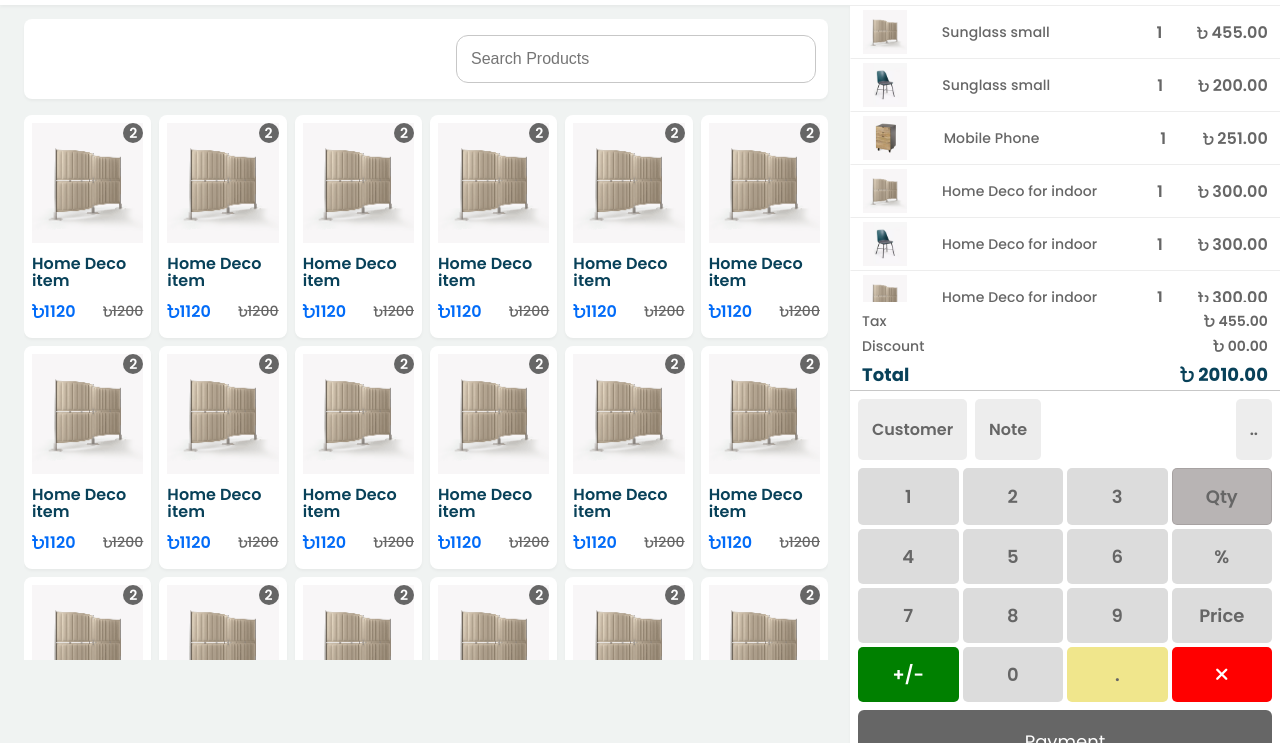
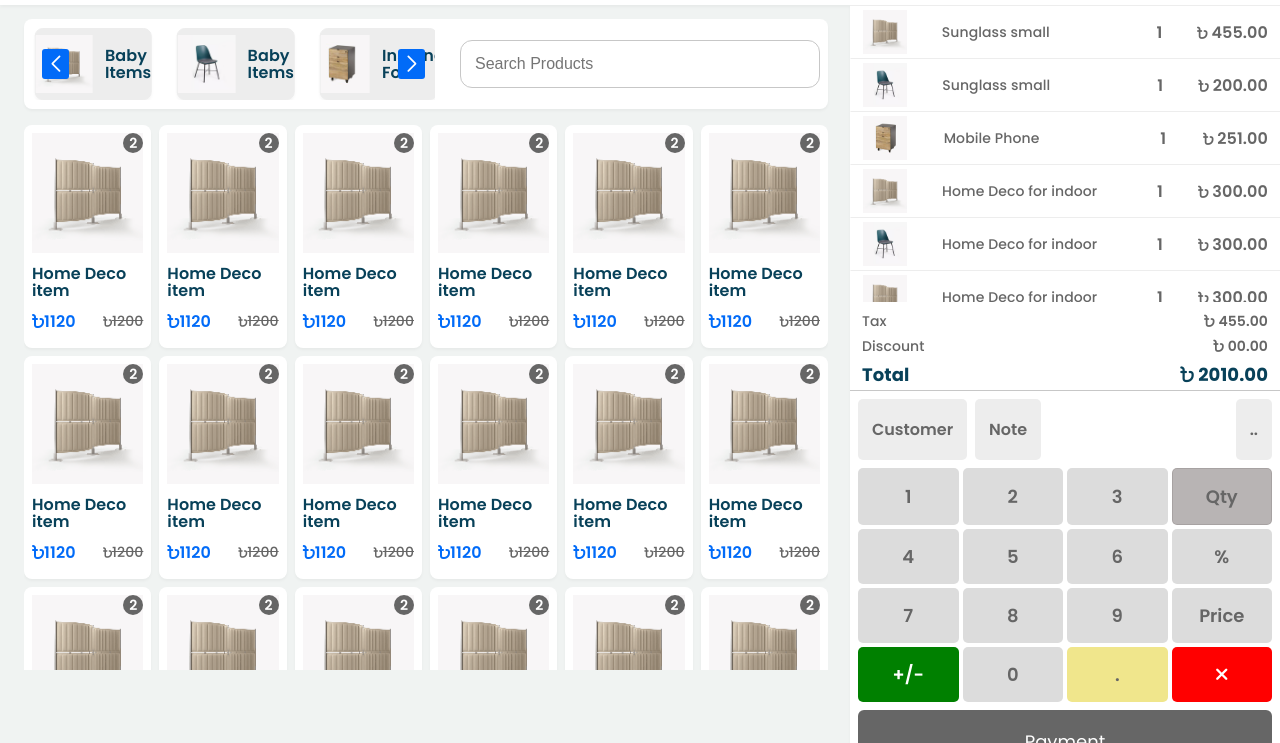
Before and after one commit to Tanvirahmed321110/Pos_Design, a plain HTML site: page index.html in a window 1280 px wide. Shown: the part 57-800 px from the top of the page. Drawn offline with nearby package versions, Linux system fonts and the light colour scheme.

Commit message:
slider added

```diff
--- a/index.html
+++ b/index.html
@@ -5,6 +5,8 @@
         <meta charset="UTF-8">
         <meta name="viewport" content="width=device-width, initial-scale=1.0">
         <title>POS</title>
+        <!-- Swiper CSS -->
+        <link rel="stylesheet" href="https://cdn.jsdelivr.net/npm/swiper/swiper-bundle.min.css" />
         <link rel="stylesheet" href="./static/css/common.css">
         <link rel="stylesheet" href="./static/css/pages/pos.css">
     </head>
@@ -319,12 +321,52 @@
 
                 <!--______ Category ______ -->
                 <div class="body-top my-shadow-1 my-flex-between">
-                    <div class="category">
-                        <div class="category-wrapper">
-                            <div class="slide">
-                                hello
+                    <div class="category ">
+                        <div class="swiper category-slider">
+                            <div class="swiper-wrapper">
+
+                                <!-- single slide -->
+                                <div class="swiper-slide">
+                                    <div class="my-card my-flex-center my-gap-3">
+                                        <img src="./static/images/Acoustic Bloc Screens.png">
+                                        <h5>Baby Items</h5>
+                                    </div>
+                                </div>
+                                <!-- single slide -->
+                                <div class="swiper-slide">
+                                    <div class="my-card my-flex-center my-gap-3">
+                                        <img src="./static/images/Acoustic Bloc Screens.png">
+                                        <h5>Baby Items</h5>
+                                    </div>
+                                </div>
+                                <!-- single slide -->
+                                <div class="swiper-slide">
+                                    <div class="my-card my-flex-center my-gap-3">
+                                        <img src="./static/images/Conference Chair.png">
+                                        <h5>Baby Items</h5>
+                                    </div>
+                                </div>
+                                <!-- single slide -->
+                                <div class="swiper-slide">
+                                    <div class="my-card my-flex-center my-gap-3">
+                                        <img src="./static/images/Drawer.jpg">
+                                        <h5>Instand Food</h5>
+                                    </div>
+                                </div>
+                                <!-- single slide -->
+                                <div class="swiper-slide">
+                                    <div class="my-card my-flex-center my-gap-2">
+                                        <img src="./static/images/Conference Chair.png">
+                                        <h5>Home Decor</h5>
+                                    </div>
+                                </div>
                             </div>
+
+                            <!-- Navigation Buttons -->
+                            <div class="swiper-button-prev"></div>
+                            <div class="swiper-button-next"></div>
                         </div>
+
                     </div>
 
 
@@ -745,6 +787,45 @@
 
 
         </div>
+
+
+        <!-- Swiper JS -->
+        <script src="https://cdn.jsdelivr.net/npm/swiper/swiper-bundle.min.js"></script>
+
+        <script>
+            var swiper = new Swiper(".category-slider", {
+                loop: true,
+                autoplay: {
+                    delay: 4000, // Wait time before next slide
+                    disableOnInteraction: false,
+                },
+                speed: 1200, // Slide transition speed
+                navigation: {
+                    nextEl: ".swiper-button-next",
+                    prevEl: ".swiper-button-prev",
+                },
+                breakpoints: {
+                    320: {
+                        slidesPerView: 1,
+                        spaceBetween: 10,
+                    },
+                    480: {
+                        slidesPerView: 2,
+                        spaceBetween: 15,
+                    },
+                    768: {
+                        slidesPerView: 3,
+                        spaceBetween: 20,
+                    },
+                    1024: {
+                        slidesPerView: 3,
+                        spaceBetween: 25,
+                    }
+                }
+            });
+
+        </script>
+
     </body>
 
 </html>
--- a/static/css/pages/pos.css
+++ b/static/css/pages/pos.css
@@ -184,8 +184,8 @@ _______________________________*/
 
 .main-body .body-top {
     background-color: var(--white);
-    height: 80px;
-    padding: 12px;
+    height: 90px;
+    padding: 8px;
     border-radius: 8px;
 }
 
@@ -198,6 +198,35 @@ _______________________________*/
 
 
 
+
+/* category-slider */
+.category {
+    width: calc(100% - 385px);
+    user-select: none;
+}
+
+.category .my-card {
+    padding: 6px;
+    background-color: var(--border-color);
+}
+
+.category img {
+    width: 58px;
+}
+
+.swiper-button-next:after,
+.swiper-button-prev:after {
+    font-size: 16px;
+    font-weight: 700 !important;
+    width: 28px;
+    height: 30px;
+    border-radius: 3px;
+    background-color: var(--primary-color);
+    display: flex;
+    align-items: center;
+    justify-content: center;
+    color: var(--white);
+}
 
 
 
```
